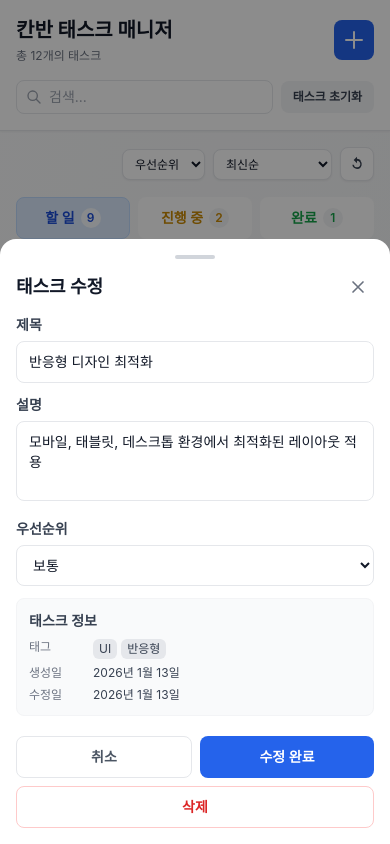
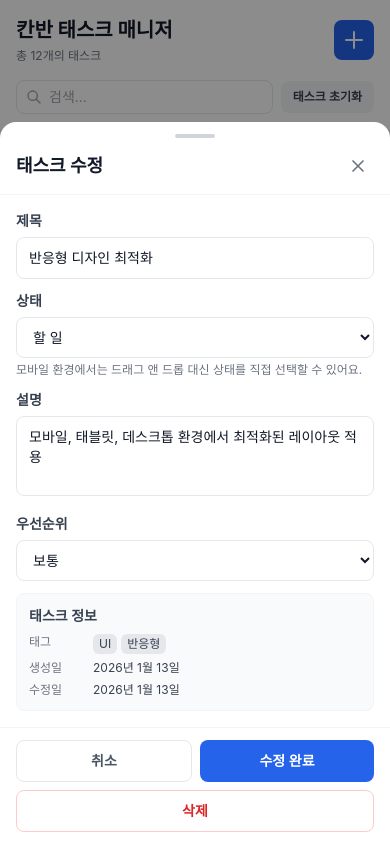
Before and after one commit to Jonggu-code/kanban-task-manager, a React (Vite) app: page / in a window 390 px wide. Both pictures are taken after a click on the button 195 px from the left and 599 px from the top of the page. Shown: the top 844 px of the page. Built offline with nearby package versions, Linux system fonts and the light colour scheme; a web font is replaced by a local one.

Commit message:
feat: 모바일 상태변경 기능 추가
- 모바일 환경에서 DnD 없이 상태를 변경할 수 있도록 TaskModal에 UI 추가

```diff
--- a/src/components/Task/TaskModal.jsx
+++ b/src/components/Task/TaskModal.jsx
@@ -1,5 +1,10 @@
 import { useEffect, useRef, useState } from 'react'
-import { TASK_PRIORITY, TASK_PRIORITY_LABELS } from '../../data/taskStructure'
+import {
+  TASK_PRIORITY,
+  TASK_PRIORITY_LABELS,
+  TASK_STATUS,
+  TASK_STATUS_LABELS,
+} from '../../data/taskStructure'
 
 const formatDate = dateString => {
   if (!dateString) return '-'
@@ -24,6 +29,7 @@ export const TaskModal = ({
   const [priority, setPriority] = useState(
     task?.priority || TASK_PRIORITY.MEDIUM
   )
+  const [status, setStatus] = useState(task?.status || TASK_STATUS.TODO)
   const [error, setError] = useState('')
 
   // 모바일 스와이프 관련 state
@@ -100,6 +106,7 @@ export const TaskModal = ({
       title: trimmedTitle,
       description: description.trim(),
       priority,
+      status,
     })
   }
 
@@ -120,7 +127,7 @@ export const TaskModal = ({
       }}
     >
       <div
-        className="max-h-[90vh] w-full overflow-y-auto rounded-t-2xl bg-white p-4 shadow-xl dark:bg-gray-900 md:max-w-lg md:rounded-2xl md:p-6"
+        className="flex max-h-[90vh] w-full flex-col overflow-hidden rounded-t-2xl bg-white shadow-xl dark:bg-gray-900 md:max-w-lg md:rounded-2xl"
         style={{
           opacity: panelOpacity,
           transform: `translateY(${panelTranslateY}px)`,
@@ -129,6 +136,8 @@ export const TaskModal = ({
             : 'transform 0.2s ease-out, opacity 0.2s ease-out',
         }}
       >
+        {/* 헤더(고정): 모바일 핸들바 + 타이틀 */}
+        <div className="shrink-0 border-b border-gray-100 px-4 pb-3 pt-3 dark:border-gray-800 md:px-6 md:pb-4 md:pt-4">
           {/* 모바일 핸들바 */}
           <div
             className="mb-3 flex justify-center md:hidden touch-none"
@@ -139,7 +148,7 @@ export const TaskModal = ({
             <div className="h-1 w-10 rounded-full bg-gray-300 dark:bg-gray-700" />
           </div>
 
-        <div className="mb-3 flex items-center justify-between md:mb-4">
+          <div className="flex items-center justify-between">
             <h2 className="text-lg font-bold text-gray-900 dark:text-gray-100 md:text-xl">
               {isEditMode ? '태스크 수정' : '새 태스크 추가'}
             </h2>
@@ -164,8 +173,14 @@ export const TaskModal = ({
               <span className="hidden text-sm md:inline">닫기</span>
             </button>
           </div>
+        </div>
 
-        <form onSubmit={handleSubmit} className="space-y-3 md:space-y-4">
+        <form
+          onSubmit={handleSubmit}
+          className="flex min-h-0 flex-1 flex-col"
+        >
+          {/* 콘텐츠(스크롤): 입력 폼 */}
+          <div className="min-h-0 flex-1 space-y-3 overflow-y-auto px-4 py-4 md:space-y-4 md:px-6 md:py-5">
             <div>
             <label className="mb-1.5 block text-sm font-semibold text-gray-700 dark:text-gray-300 md:mb-2">
               제목
@@ -177,6 +192,27 @@ export const TaskModal = ({
               placeholder="제목을 입력해주세요."
             />
             {error && <p className="mt-1.5 text-xs text-red-500">{error}</p>}
+          </div>
+
+          {/* 모바일 전용: 상태 변경 (DnD 대체) */}
+          <div className="md:hidden">
+            <label className="mb-1.5 block text-sm font-semibold text-gray-700 dark:text-gray-300 md:mb-2">
+              상태
+            </label>
+            <select
+              value={status}
+              onChange={event => setStatus(event.target.value)}
+              className="w-full rounded-lg border border-gray-200 bg-white px-3 py-2.5 text-sm text-gray-900 outline-none focus:border-blue-400 focus:ring-2 focus:ring-blue-100 dark:border-gray-700 dark:bg-gray-950 dark:text-gray-100 dark:focus:ring-blue-500/30 md:py-2"
+            >
+              {Object.values(TASK_STATUS).map(value => (
+                <option key={value} value={value}>
+                  {TASK_STATUS_LABELS[value]}
+                </option>
+              ))}
+            </select>
+            <p className="mt-1 text-xs text-gray-500 dark:text-gray-400">
+              모바일 환경에서는 드래그 앤 드롭 대신 상태를 직접 선택할 수 있어요.
+            </p>
           </div>
 
           <div>
@@ -250,8 +286,11 @@ export const TaskModal = ({
               </div>
             </div>
           )}
+          </div>
 
-          <div className="flex flex-col-reverse gap-2 pt-2 md:flex-row md:justify-between md:pt-2">
+          {/* 하단 액션(고정): 취소/저장/삭제 */}
+          <div className="shrink-0 border-t border-gray-100 px-4 py-3 dark:border-gray-800 md:px-6 md:py-4">
+            <div className="flex flex-col-reverse gap-2 md:flex-row md:justify-between">
             {/* 모바일: 아래에서 위로 (취소 -> 생성) / 삭제는 맨 아래 */}
             <div
               className={`flex w-full gap-2 md:w-auto ${isEditMode && onDelete ? '' : 'md:ml-auto'}`}
@@ -286,6 +325,7 @@ export const TaskModal = ({
               </button>
             </div>
           </div>
+          </div>
         </form>
       </div>
     </div>
```
Lines whose indentation alone changed are shown as unchanged.
